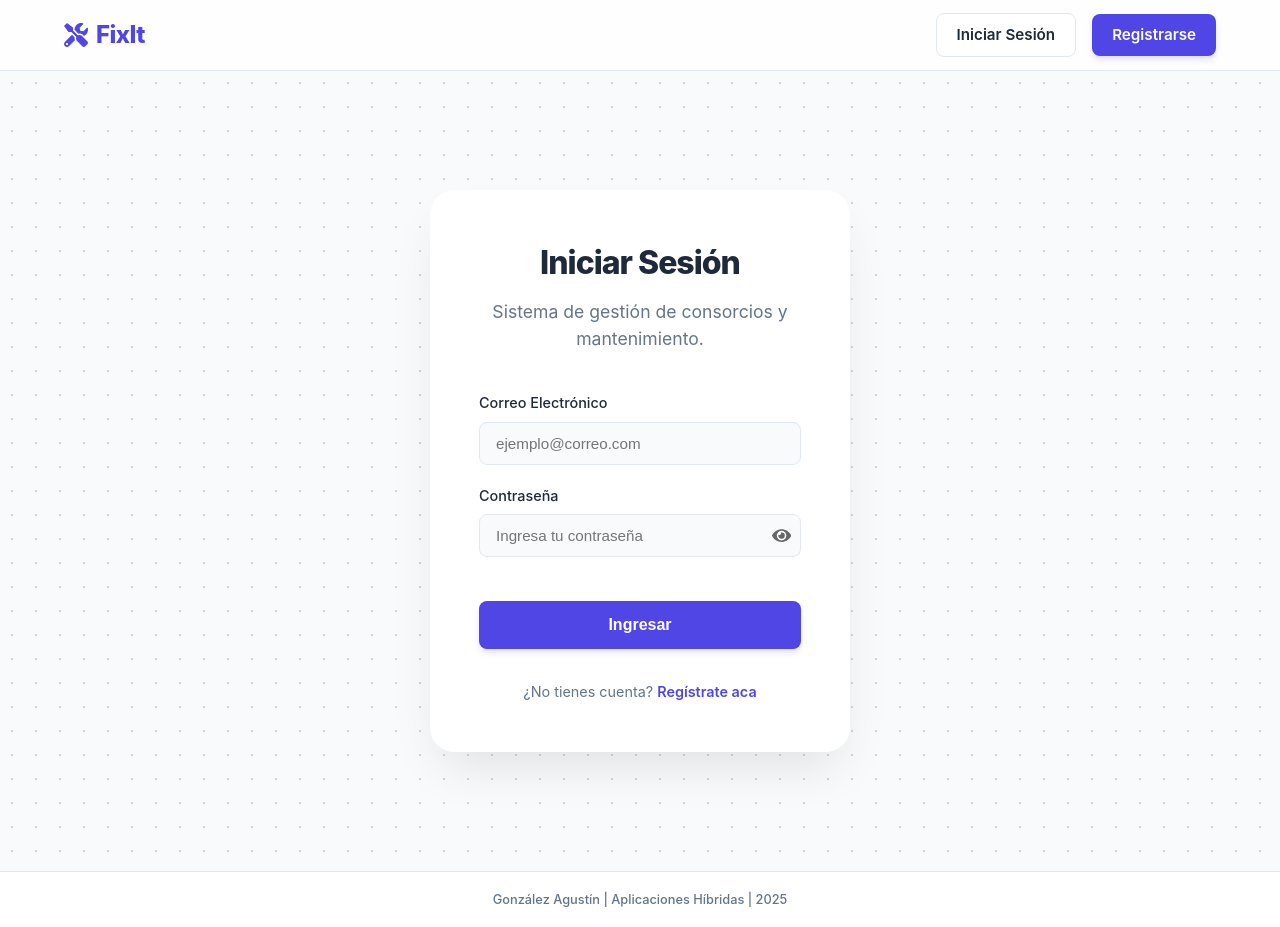
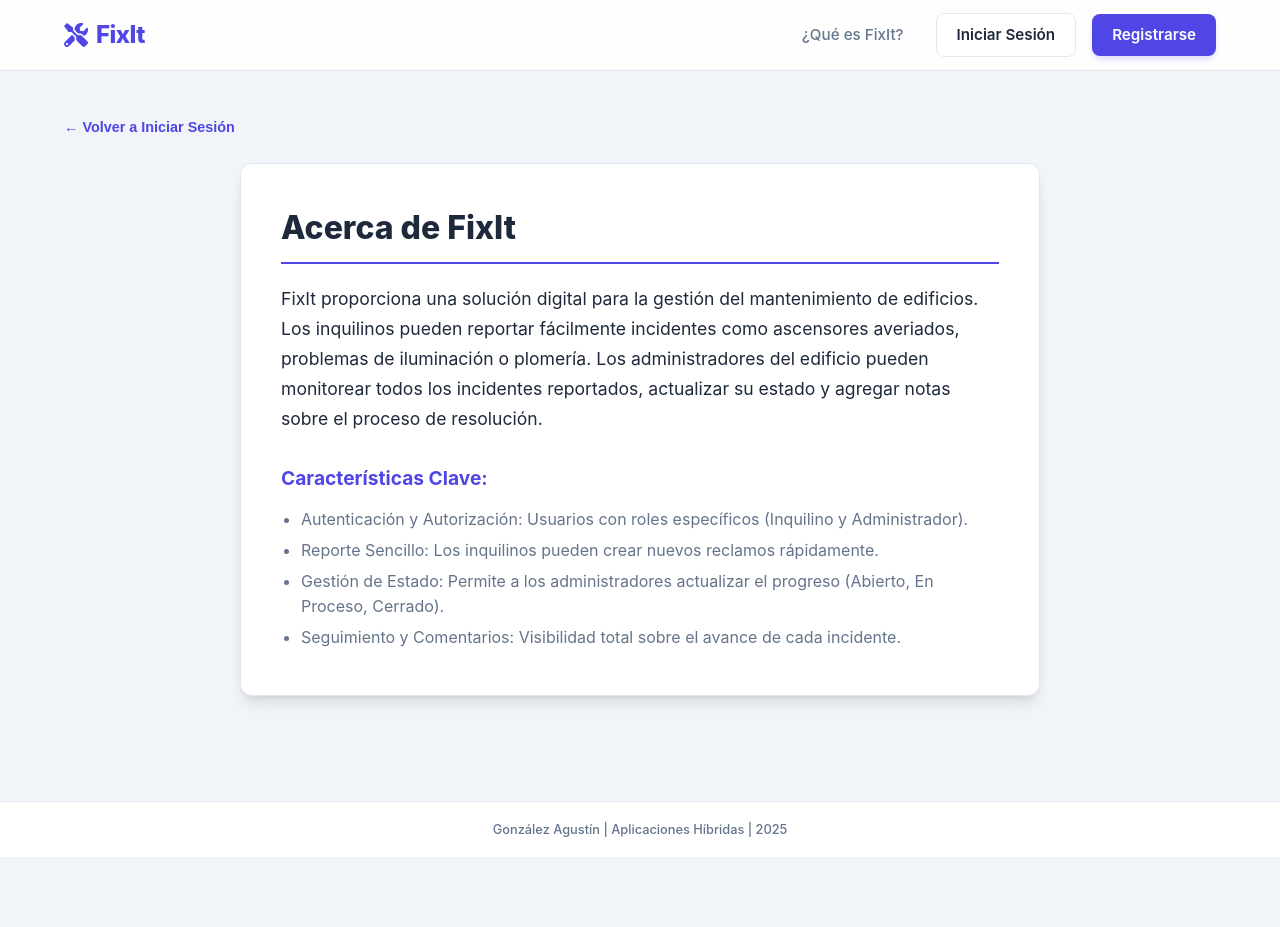
Before and after one commit to gonzaltech-hub/Parcial-2-Aplicaciones-Hibridas, a React (Vite) app in the folder frontend/: page /about in a window 1280 px wide. Before the commit this address led to /login. After the commit the page ends 857 px from the top, so only its background shows below. Built offline with nearby package versions, Linux system fonts and the light colour scheme; no server answers.

Commit message:
Add new page About

```diff
--- a/frontend/src/App.jsx
+++ b/frontend/src/App.jsx
@@ -5,6 +5,7 @@ import Navbar from './components/Navbar';
 import Footer from './components/Footer';
 import Login from './pages/Login';
 import Register from './pages/Register';
+import About from './pages/About';
 import Dashboard from './pages/Dashboard';
 import NewIncident from './pages/NewIncident';
 import IncidentDetail from './pages/IncidentDetail';
@@ -20,6 +21,7 @@ function App() {
 
           <Routes>
             {/* Rutas Públicas */}
+            <Route path="/about" element={<About />} />
             <Route path="/login" element={<Login />} />
             <Route path="/register" element={<Register />} />
 
--- a/frontend/src/components/Navbar.jsx
+++ b/frontend/src/components/Navbar.jsx
@@ -41,6 +41,9 @@ const Navbar = () => {
           ) : (
           // Si no esta logeado se muestra los botones de acceso
           <div className="navbar-auth-links">
+            <Link to="/about" className="navbar-link">
+              ¿Qué es FixIt?
+            </Link>
             <Link to="/login" className="btn btn-secondary">
               Iniciar Sesión
             </Link>
@@ -48,7 +51,7 @@ const Navbar = () => {
               Registrarse
             </Link>
           </div>
-        )}
+          )}
       </div>
     </nav>
   );
--- /dev/null
+++ b/frontend/src/pages/About.css
@@ -0,0 +1,51 @@
+.about-page {
+    padding: 40px 0;
+    min-height: calc(100vh - 70px);
+    background-color: var(--bg-body);
+}
+
+.about-card {
+    max-width: 800px;
+    margin: 0 auto;
+
+    padding: 40px;
+    border-radius: var(--radius);
+    background: var(--bg-card);
+    box-shadow: var(--shadow-lg);
+    border: 1px solid #e2e8f0;
+}
+
+.about-card h1 {
+    font-size: 2rem;
+    font-weight: 800;
+    color: var(--text-main);
+    margin-bottom: 20px;
+    border-bottom: 2px solid var(--primary);
+    padding-bottom: 10px;
+}
+
+.about-card h3 {
+    color: var(--primary);
+    margin-top: 30px;
+    margin-bottom: 10px;
+    font-size: 1.2rem;
+}
+
+.about-card p {
+    font-size: 1.1rem;
+    line-height: 1.7;
+    color: var(--text-main);
+}
+
+.about-card ul {
+    list-style: disc;
+    margin-top: 15px;
+    margin-left: 20px;
+    padding-left: 0;
+    line-height: 1.6;
+}
+
+.about-card li {
+    margin-bottom: 5px;
+    color: var(--text-secondary);
+}
--- /dev/null
+++ b/frontend/src/pages/About.jsx
@@ -0,0 +1,36 @@
+import React from 'react';
+import { useNavigate } from 'react-router-dom';
+import './About.css';
+
+const About = () => {
+    const navigate = useNavigate();
+
+    const description = `FixIt proporciona una solución digital para la gestión del mantenimiento de edificios. Los inquilinos pueden reportar fácilmente incidentes como ascensores averiados, problemas de iluminación o plomería. Los administradores del edificio pueden monitorear todos los incidentes reportados, actualizar su estado y agregar notas sobre el proceso de resolución.`;
+
+    return (
+        <div className="about-page">
+            <div className="container">
+                <button
+                    onClick={() => navigate('/login')}
+                    className="back-btn"
+                    style={{ marginBottom: '20px', display: 'block' }}
+                >
+                    ← Volver a Iniciar Sesión
+                </button>
+                <div className="about-card">
+                    <h1>Acerca de FixIt</h1>
+                    <p>{description}</p>
+                    <h3>Características Clave:</h3>
+                    <ul>
+                        <li>Autenticación y Autorización: Usuarios con roles específicos (Inquilino y Administrador).</li>
+                        <li>Reporte Sencillo: Los inquilinos pueden crear nuevos reclamos rápidamente.</li>
+                        <li>Gestión de Estado: Permite a los administradores actualizar el progreso (Abierto, En Proceso, Cerrado).</li>
+                        <li>Seguimiento y Comentarios: Visibilidad total sobre el avance de cada incidente.</li>
+                    </ul>
+                </div>
+            </div>
+        </div>
+    );
+};
+
+export default About;
--- a/frontend/src/pages/Auth.css
+++ b/frontend/src/pages/Auth.css
@@ -1,12 +1,14 @@
 .auth-container {
   min-height: 100vh;
+  height: 100vh;
   display: flex;
   align-items: center;
   justify-content: center;
+  padding: 0 20px;
+  overflow-y: hidden;
   background-color: #f8fafc;
   background-image: radial-gradient(#cbd5e1 1px, transparent 1px);
   background-size: 24px 24px;
-  padding: 0 20px;
 }
 
 .auth-card {
```
